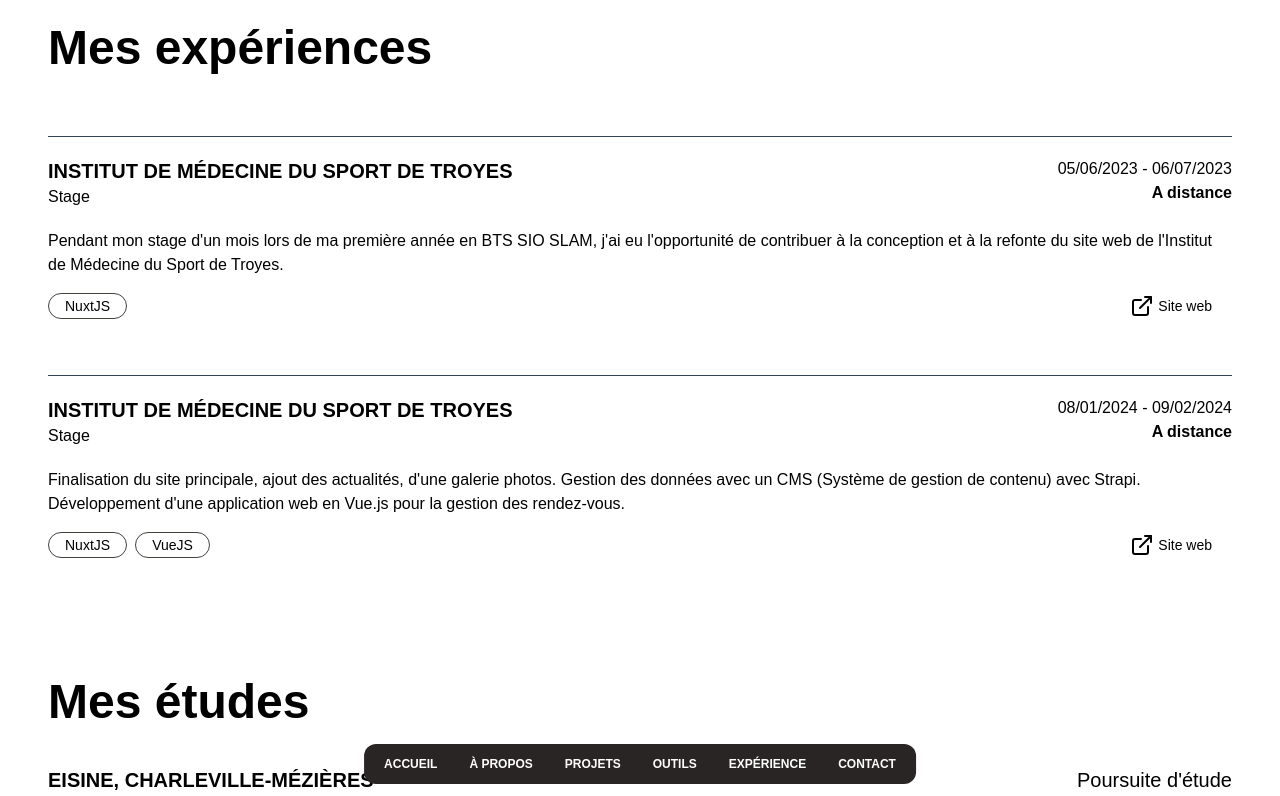
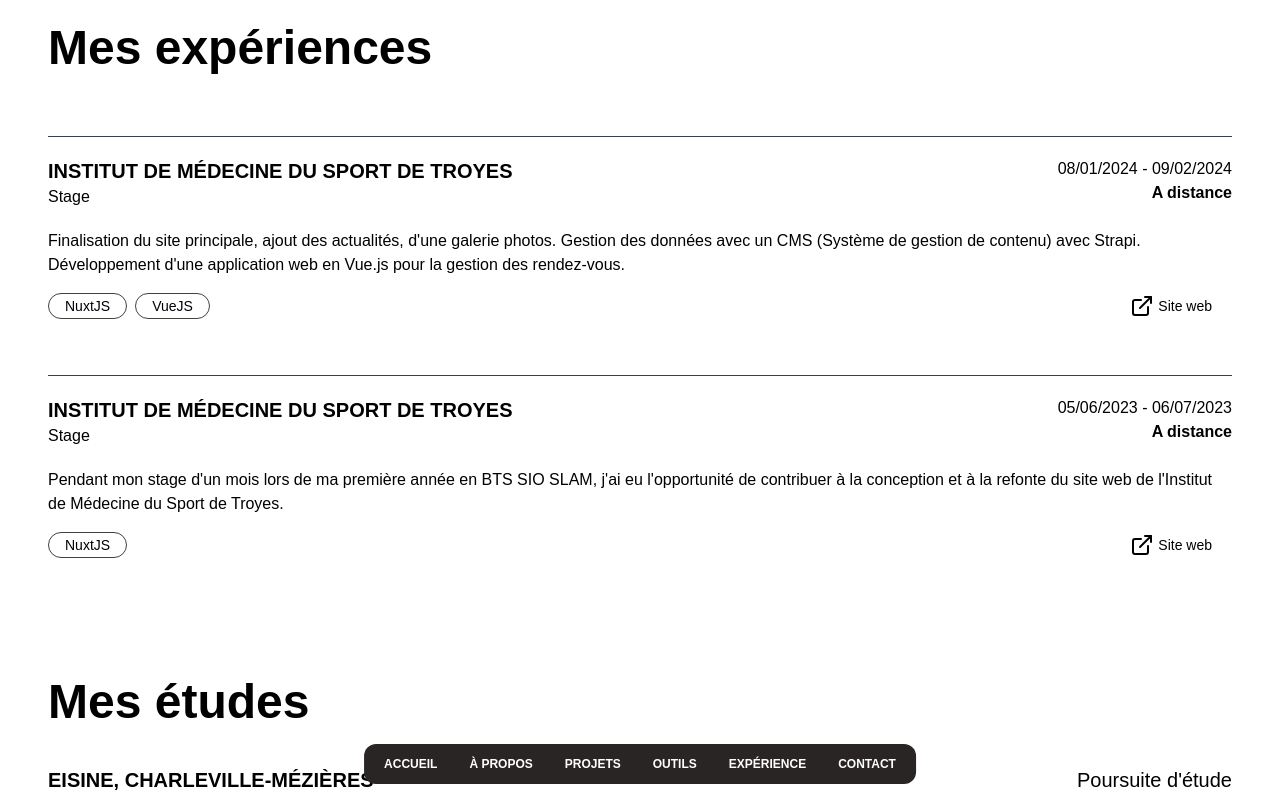
Before and after one commit to AyCoding/next-portfolio, a Next.js app: page /experience in a window 1280 px wide. Shown: the top 796 px of the page. Built offline with nearby package versions, Linux system fonts and the light colour scheme; a web font is replaced by a local one.

Commit message:
reverse working experience

```diff
--- a/src/app/experience/page.tsx
+++ b/src/app/experience/page.tsx
@@ -56,7 +56,7 @@ export default function Experience() {
         <div className="container max-w-[1200px] mx-auto pb-[40px] px-5 md:px-2">
             <h1 className="text-5xl font-black py-6">Mes expériences</h1>
 
-            {EXPERIENCES.map(experience => (
+            {EXPERIENCES.reverse().map(experience => (
                 <div className="border-t border-slate-700 my-10" key={experience.id}>
                     <div className="flex flex-col md:flex-row my-5">
                         <div className="md:flex-1">
```
